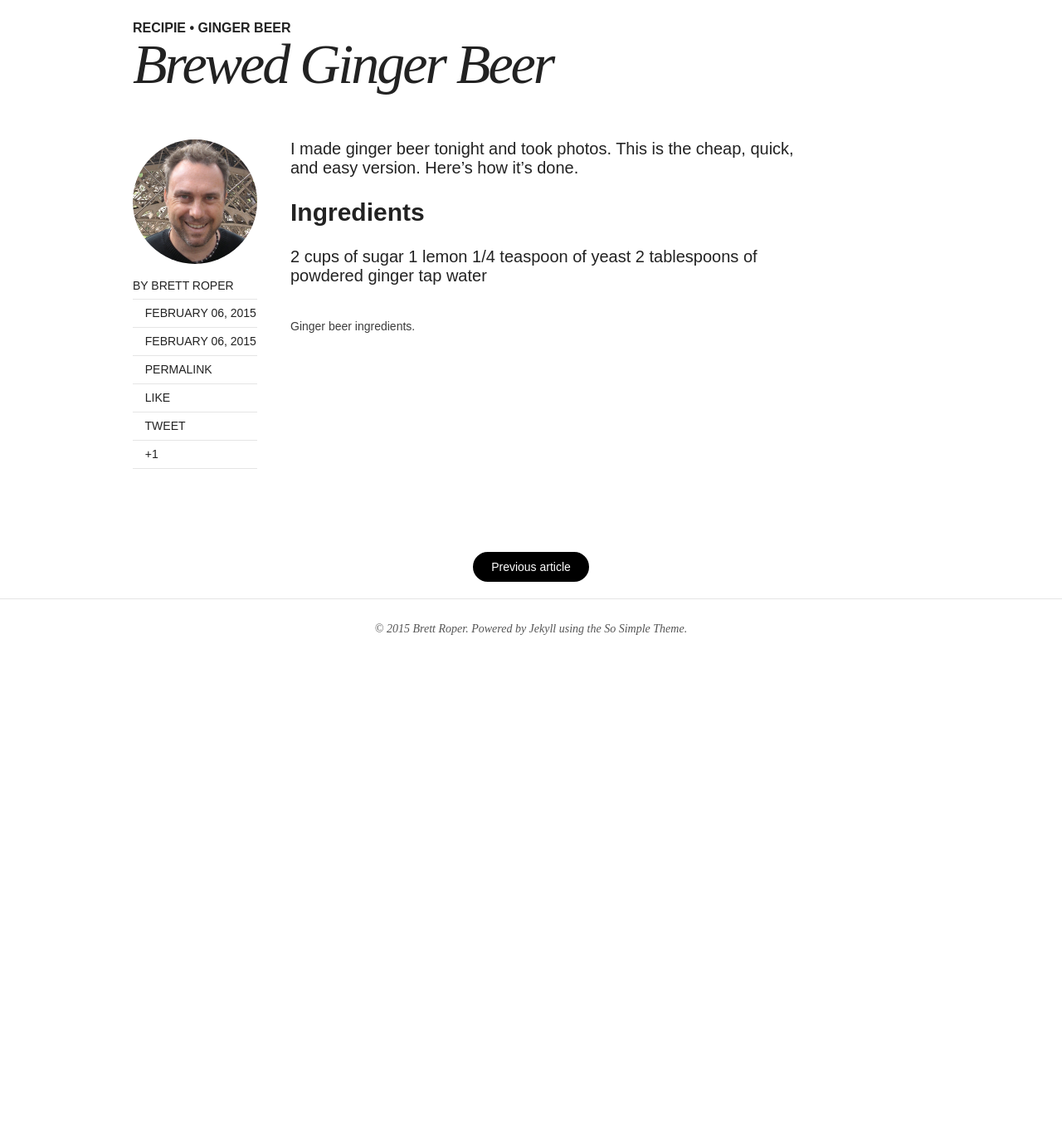
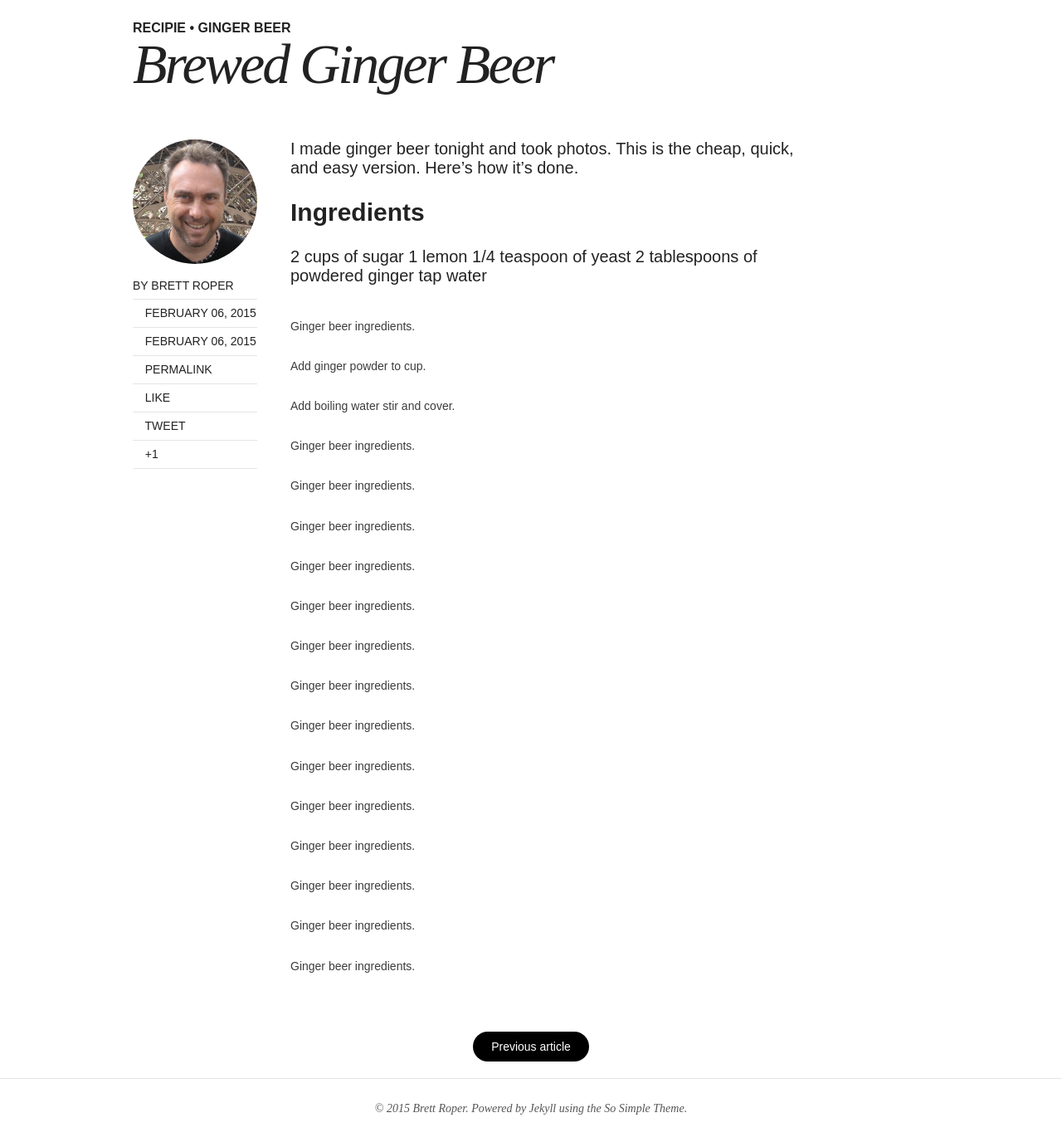
Before and after one commit to eggplantpasta/eggplantpasta.github.io, a Jekyll site: the page built from _posts/2015-02-06-ginger-beer.md, in a window 1280 px wide and 1400 px high, scrolled down 418 px. Shown: the top 1382 px of the window at 83% size. Built offline with Jekyll 4.4.1, drawn with Linux system fonts in a browser that asks for light colours; nearby versions of some CDN libraries; before the commit the page ends 1240 px from its top, so only the background shows below that.

Commit message:
article edits

```diff
--- a/_posts/2015-02-06-ginger-beer.md
+++ b/_posts/2015-02-06-ginger-beer.md
@@ -20,6 +20,86 @@ Here's how it's done.
 tap water
 
 <figure>
-	<a href="/images/photos/ginger-beer1" alt="ginger beer ingredients"></a>
+	<a href="/images/photos/ginger-beer1.jpg" alt="ginger beer ingredients"></a>
 	<figcaption>Ginger beer ingredients.</figcaption>
 </figure>
+
+<figure>
+	<a href="/images/photos/ginger-beer2.jpg" alt="add ginger powder to cup"></a>
+	<figcaption>Add ginger powder to cup.</figcaption>
+</figure>
+
+<figure>
+	<a href="/images/photos/ginger-beer3.jpg" alt="add boiling water stir and cover"></a>
+	<figcaption>Add boiling water stir and cover.</figcaption>
+</figure>
+
+<figure>
+	<a href="/images/photos/ginger-beer4.jpg" alt="ginger beer ingredients"></a>
+	<figcaption>Ginger beer ingredients.</figcaption>
+</figure>
+
+<figure>
+	<a href="/images/photos/ginger-beer5.jpg" alt="ginger beer ingredients"></a>
+	<figcaption>Ginger beer ingredients.</figcaption>
+</figure>
+
+<figure>
+	<a href="/images/photos/ginger-beer6.jpg" alt="ginger beer ingredients"></a>
+	<figcaption>Ginger beer ingredients.</figcaption>
+</figure>
+
+<figure>
+	<a href="/images/photos/ginger-beer7.jpg" alt="ginger beer ingredients"></a>
+	<figcaption>Ginger beer ingredients.</figcaption>
+</figure>
+
+<figure>
+	<a href="/images/photos/ginger-beer8.jpg" alt="ginger beer ingredients"></a>
+	<figcaption>Ginger beer ingredients.</figcaption>
+</figure>
+
+<figure>
+	<a href="/images/photos/ginger-beer9.jpg" alt="ginger beer ingredients"></a>
+	<figcaption>Ginger beer ingredients.</figcaption>
+</figure>
+
+<figure>
+	<a href="/images/photos/ginger-beer10.jpg" alt="ginger beer ingredients"></a>
+	<figcaption>Ginger beer ingredients.</figcaption>
+</figure>
+
+<figure>
+	<a href="/images/photos/ginger-beer11.jpg" alt="ginger beer ingredients"></a>
+	<figcaption>Ginger beer ingredients.</figcaption>
+</figure>
+
+<figure>
+	<a href="/images/photos/ginger-beer12.jpg" alt="ginger beer ingredients"></a>
+	<figcaption>Ginger beer ingredients.</figcaption>
+</figure>
+
+<figure>
+	<a href="/images/photos/ginger-beer13.jpg" alt="ginger beer ingredients"></a>
+	<figcaption>Ginger beer ingredients.</figcaption>
+</figure>
+
+<figure>
+	<a href="/images/photos/ginger-beer14.jpg" alt="ginger beer ingredients"></a>
+	<figcaption>Ginger beer ingredients.</figcaption>
+</figure>
+
+<figure>
+	<a href="/images/photos/ginger-beer15.jpg" alt="ginger beer ingredients"></a>
+	<figcaption>Ginger beer ingredients.</figcaption>
+</figure>
+
+<figure>
+	<a href="/images/photos/ginger-beer16.jpg" alt="ginger beer ingredients"></a>
+	<figcaption>Ginger beer ingredients.</figcaption>
+</figure>
+
+<figure>
+	<a href="/images/photos/ginger-beer17.jpg" alt="ginger beer ingredients"></a>
+	<figcaption>Ginger beer ingredients.</figcaption>
+</figure>
```
